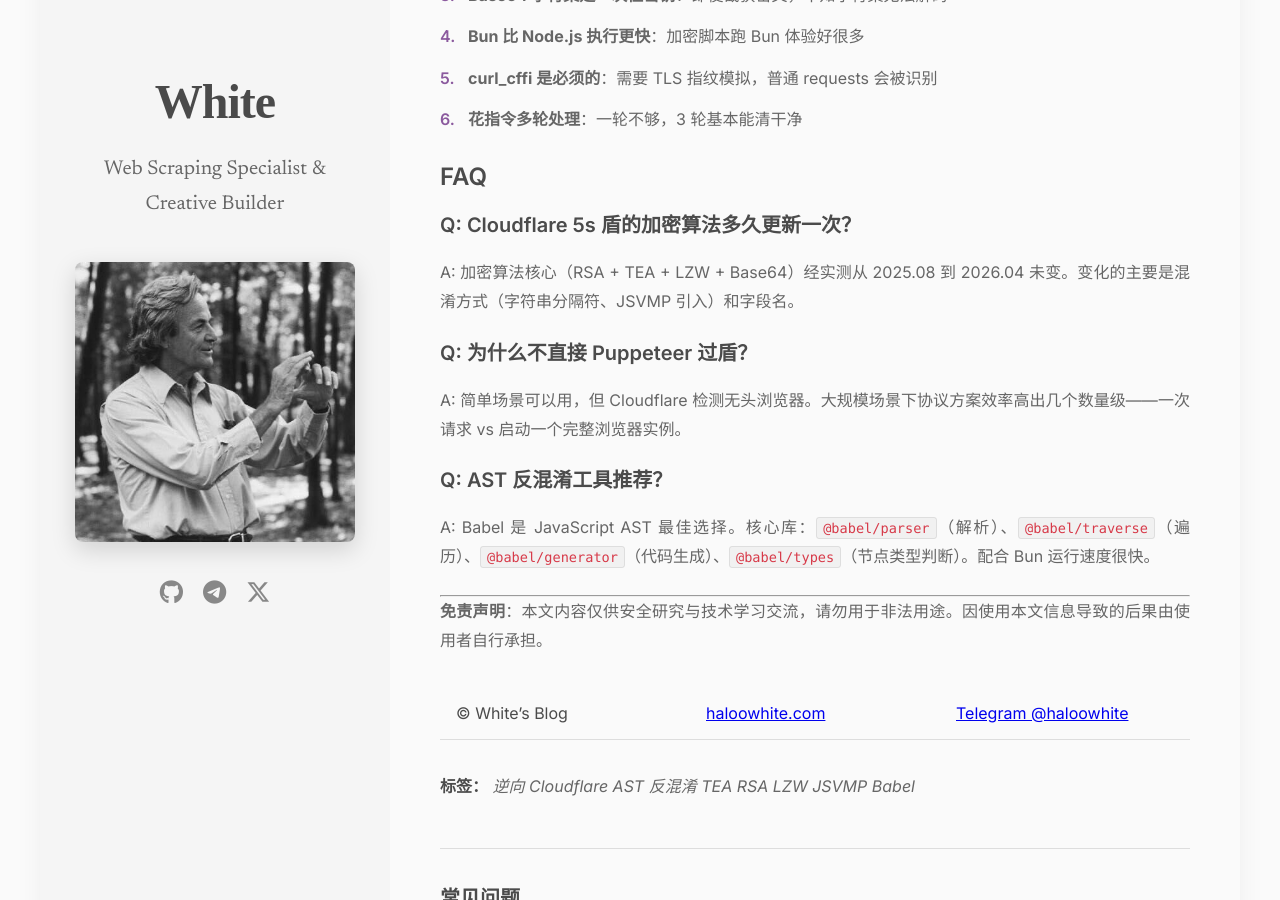
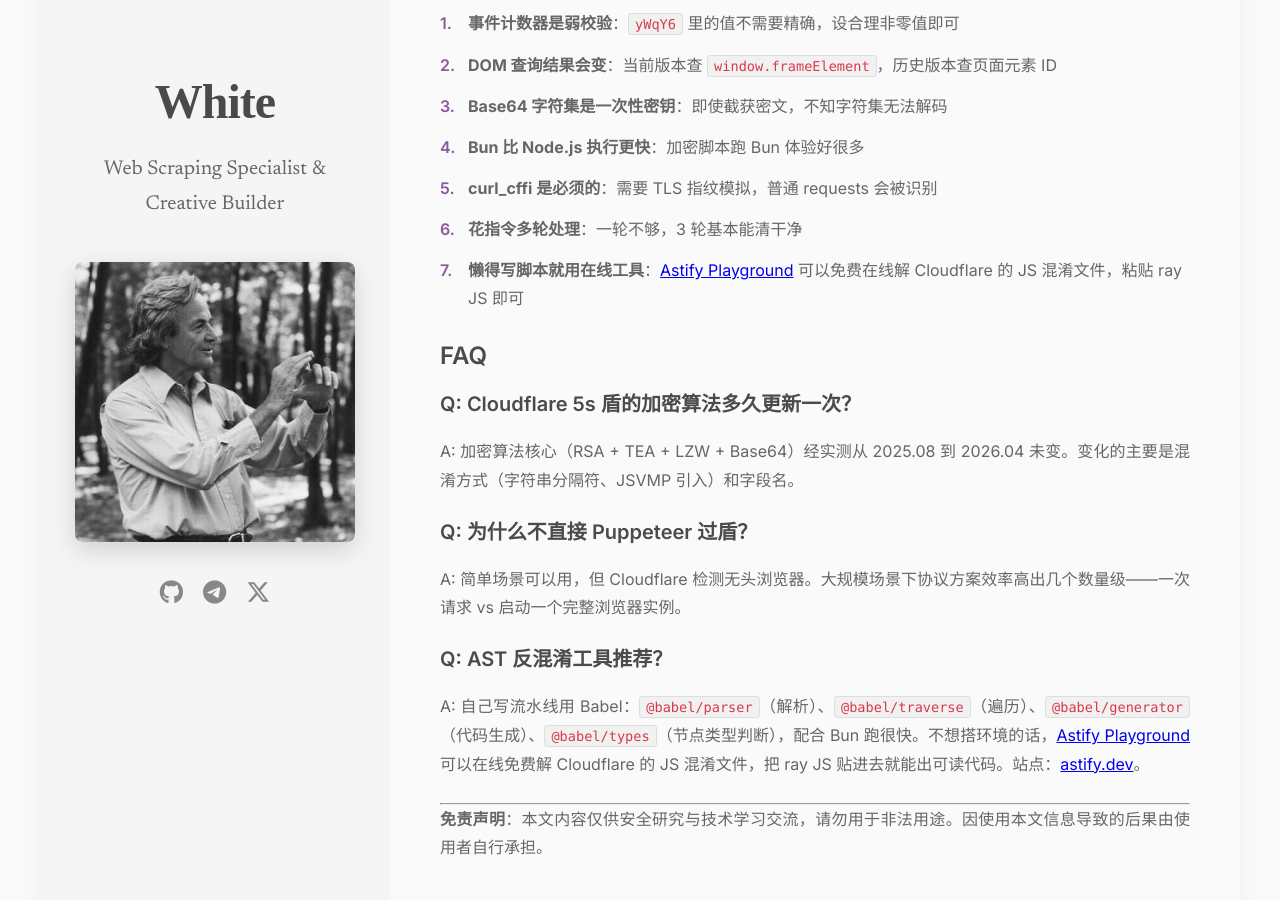
Before and after one commit to haloowhite/blog, a Jekyll site: the page built from _posts/2026-04-13-cloudflare-5s-shield-ast-deobfuscation.md, in a window 1280 px wide and 900 px high, scrolled down 19161 px. Built offline with Jekyll 4.4.1, drawn with Linux system fonts in a browser that asks for light colours; some web fonts are replaced; some of the changed text lies outside the part shown.

Commit message:
docs: 在 Cloudflare 5s 盾文章中推荐 Astify Playground 在线解混淆 (#2)
不想自己写 Babel 流水线时，可以把 ray JS 丢到 astify.dev/playground 免费在线解。

Co-authored-by: t <t@t>
Co-authored-by: Codex <noreply@anthropic.com>

```diff
--- a/_posts/2026-04-13-cloudflare-5s-shield-ast-deobfuscation.md
+++ b/_posts/2026-04-13-cloudflare-5s-shield-ast-deobfuscation.md
@@ -12,7 +12,7 @@ faq:
   - q: "为什么不直接 Puppeteer 过盾？"
     a: "简单场景可以用，但 Cloudflare 检测无头浏览器。大规模场景下协议方案效率高出几个数量级——一次请求 vs 启动一个完整浏览器实例。"
   - q: "AST 反混淆工具推荐？"
-    a: "Babel 是 JavaScript AST 最佳选择。核心库：@babel/parser（解析）、@babel/traverse（遍历）、@babel/generator（代码生成）、@babel/types（节点类型判断）。配合 Bun 运行速度很快。"
+    a: "自己写流水线用 Babel：@babel/parser、@babel/traverse、@babel/generator、@babel/types，配合 Bun 跑很快。不想搭环境的话，Astify Playground（https://astify.dev/playground）可以在线免费解 Cloudflare 的 JS 混淆文件，粘贴 ray JS 就能出可读代码。"
 ---
 
 ## 0、背景介绍
@@ -292,6 +292,8 @@ JavaScript 位运算会先将操作数转为 32 位整数，所以 `16.02` 和 `
 ## 3、AST 反混淆实战
 
 这是本文重头戏。Cloudflare 的 ray JS 使用**多层混淆**，直接阅读不可能理解逻辑。反混淆流程基于 Babel AST，分阶段处理。
+
+不想自己写流水线的话，也可以把 ray JS 丢到 [Astify Playground](https://astify.dev/playground) 在线解。[Astify](https://astify.dev/) 专门吃 Cloudflare / Akamai 这类工业级混淆，Playground 免费就能跑，粘贴文件几分钟出可读代码。下面这套 AST 流程还是建议过一遍——知道每层在干什么，遇到新变种才改得动。
 
 ### 3.0 混淆特征识别
 
@@ -643,6 +645,7 @@ JSVMP 使得**纯 AST 静态分析变得困难**——因为核心逻辑被编
 4. **Bun 比 Node.js 执行更快**：加密脚本跑 Bun 体验好很多
 5. **curl_cffi 是必须的**：需要 TLS 指纹模拟，普通 requests 会被识别
 6. **花指令多轮处理**：一轮不够，3 轮基本能清干净
+7. **懒得写脚本就用在线工具**：[Astify Playground](https://astify.dev/playground) 可以免费在线解 Cloudflare 的 JS 混淆文件，粘贴 ray JS 即可
 
 ## FAQ
 
@@ -656,7 +659,7 @@ A: 简单场景可以用，但 Cloudflare 检测无头浏览器。大规模场
 
 ### Q: AST 反混淆工具推荐？
 
-A: Babel 是 JavaScript AST 最佳选择。核心库：`@babel/parser`（解析）、`@babel/traverse`（遍历）、`@babel/generator`（代码生成）、`@babel/types`（节点类型判断）。配合 Bun 运行速度很快。
+A: 自己写流水线用 Babel：`@babel/parser`（解析）、`@babel/traverse`（遍历）、`@babel/generator`（代码生成）、`@babel/types`（节点类型判断），配合 Bun 跑很快。不想搭环境的话，[Astify Playground](https://astify.dev/playground) 可以在线免费解 Cloudflare 的 JS 混淆文件，把 ray JS 贴进去就能出可读代码。站点：[astify.dev](https://astify.dev/)。
 
 ---
 
```
